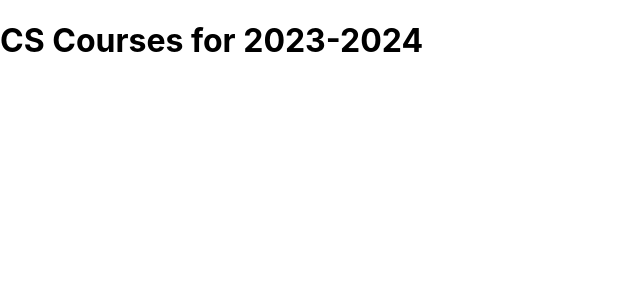
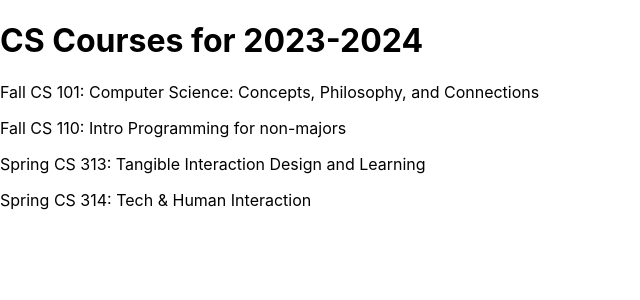
Before and after one commit to pjiang20/react-tutorial, a React (Vite) app: page / in a window 1280 px wide. Shown: the top 300 px of the page, without its empty margins (0-640 px from the left). Built offline with nearby package versions, Linux system fonts and the light colour scheme.

Commit message:
implemented basic course listing

```diff
--- a/src/App.jsx
+++ b/src/App.jsx
@@ -1,10 +1,42 @@
+import Banner from './components/Banner';
+import CourseList from './components/CourseList';
+
 const schedule = {
-  title: "CS Courses for 2023-2024"
+  "title": "CS Courses for 2023-2024",
+  "courses": {
+    "F101" : {
+      "term": "Fall",
+      "number": "101",
+      "meets" : "MWF 11:00-11:50",
+      "title" : "Computer Science: Concepts, Philosophy, and Connections"
+    },
+    "F110" : {
+      "term": "Fall",
+      "number": "110",
+      "meets" : "MWF 10:00-10:50",
+      "title" : "Intro Programming for non-majors"
+    },
+    "S313" : {
+      "term": "Spring",
+      "number": "313",
+      "meets" : "TuTh 15:30-16:50",
+      "title" : "Tangible Interaction Design and Learning"
+    },
+    "S314" : {
+      "term": "Spring",
+      "number": "314",
+      "meets" : "TuTh 9:30-10:50",
+      "title" : "Tech & Human Interaction"
+    }
+  }
 };
 
 const App = () => {
   return (
-    <h1>{ schedule.title }</h1>
+    <div>
+      <Banner title={schedule.title}/>
+      <CourseList courses={schedule.courses}/>
+    </div>
   );
 };
 
--- /dev/null
+++ b/src/components/Banner.jsx
@@ -0,0 +1,5 @@
+const Banner = ({title}) => (
+    <h1>{title}</h1>
+);
+
+export default Banner
--- /dev/null
+++ b/src/components/Course.jsx
@@ -0,0 +1,5 @@
+const Course = ({course}) => (
+    <p>{course.term} CS {course.number}: {course.title}</p>
+);
+
+export default Course;
--- /dev/null
+++ b/src/components/CourseList.jsx
@@ -0,0 +1,9 @@
+import Course from './Course';
+
+const CourseList = ({courses}) => (
+    <div>
+        { Object.entries(courses).map(([id, course]) => <Course key={id} course={course}/>) }
+    </div>
+);
+
+export default CourseList
```
